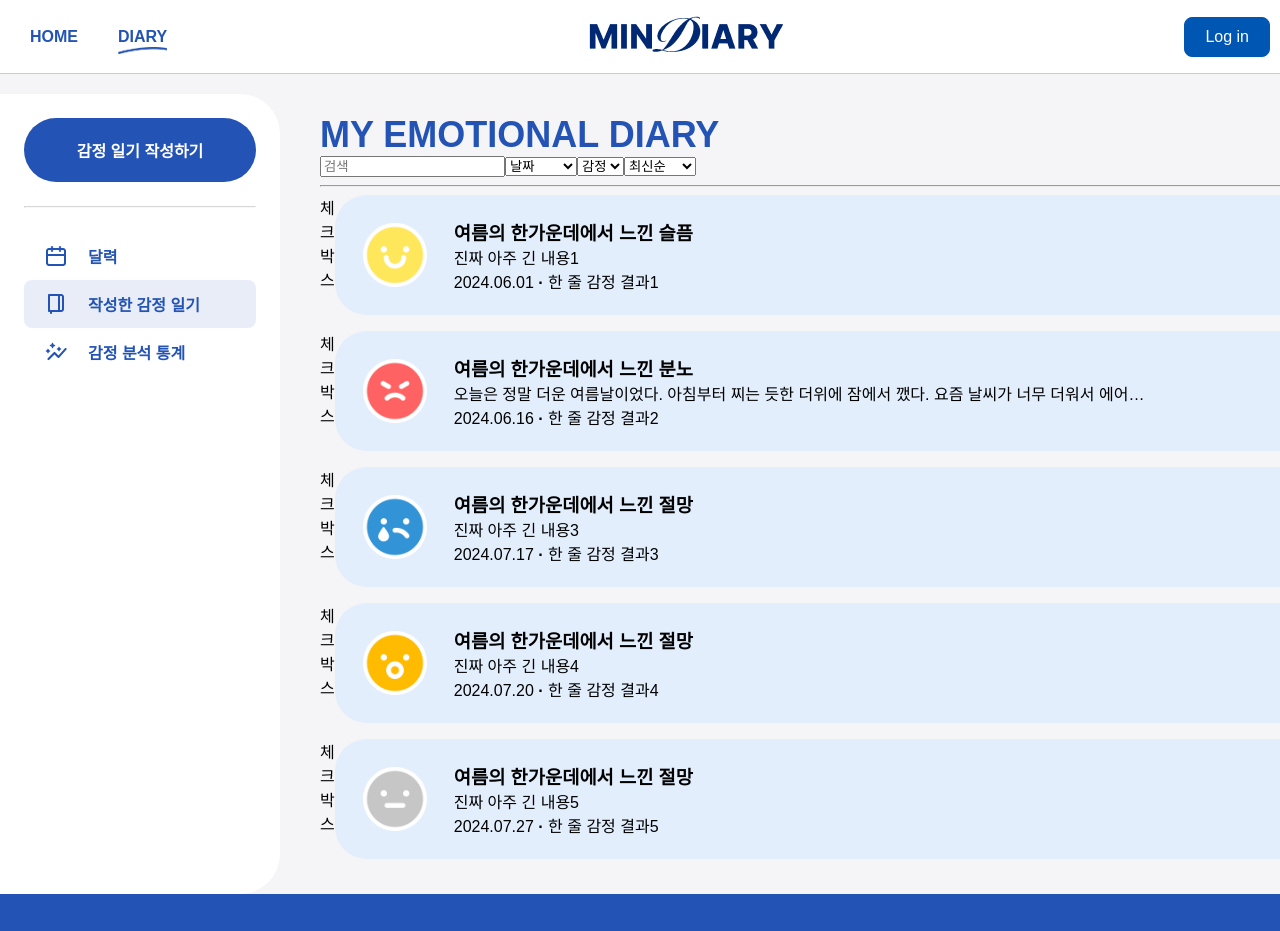
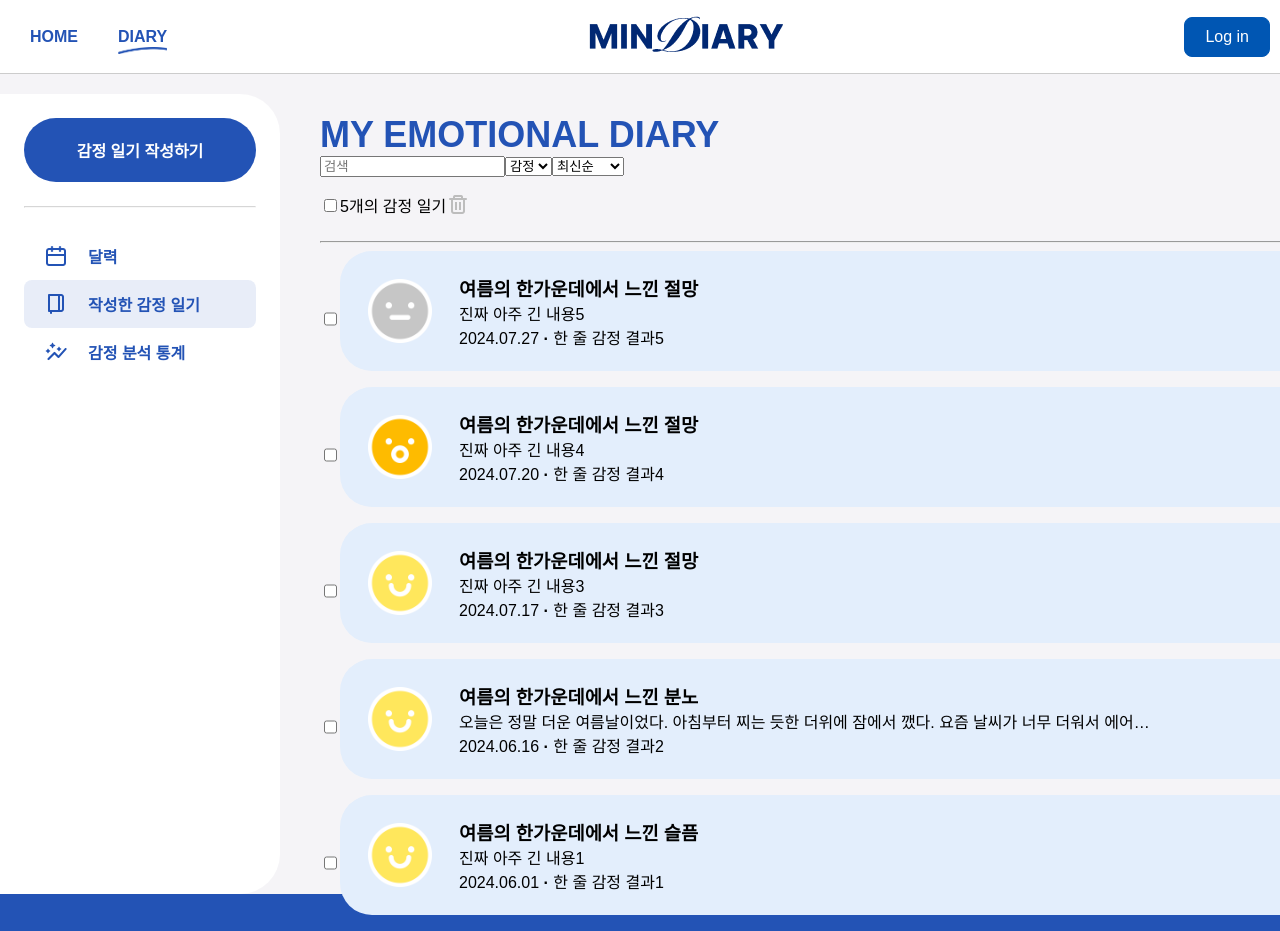
Before and after one commit to yh112/MinDiary_FE, a React (Create React App) app: page /diary in a window 1280 px wide. Both pictures are taken after a click on the item "작성한 감정 일기". Shown: the top 931 px of the page. Before the commit the page ends 894 px from the top, so only its background shows below. Built offline with nearby package versions, Linux system fonts and the light colour scheme; no server answers.

Commit message:
Feat:작성한 감정 일기 정렬,검색 추가

```diff
--- a/src/components/DiaryInfo.jsx
+++ b/src/components/DiaryInfo.jsx
@@ -1,6 +1,5 @@
 import React from 'react';
 import '../styles/DiaryInfo.scss';
-
 
 const DiaryInfo = ({ id, dayDiaryInfo, setDummy, diaryData, setClickDay }) => {
 
--- a/src/components/DiaryList.jsx
+++ b/src/components/DiaryList.jsx
@@ -1,8 +1,50 @@
-import React from 'react';
+import React, { useEffect, useState } from 'react';
 import "../styles/DiaryList.scss";
 import Trash from "../images/DiaryViewImage/Trash.png";
+import Trash1 from "../images/DiaryViewImage/Trash1.png";
+import HappyImage from "../images/Happy.png";
+import AngryImage from "../images/Angry.png";
+import SadImage from "../images/Sad.png";
+import SurprisedImage from "../images/Surprised.png";
+import BoringImage from "../images/Boring.png";
+
+const emotionTypes = {
+    [HappyImage]: 'happy',
+    [AngryImage]: 'angry',
+    [SadImage]: 'sad',
+    [SurprisedImage]: 'surprised',
+    [BoringImage]: 'boring'
+};
 
 const DiaryList = ({ diaryData, setDummy, setCurrentDate, setClickDay, setActiveComponent }) => {
+    const [checkDiarys, setCheckDiarys] = useState([]);
+    const [search, setSearch] = useState('');
+    const [filterDiaryData, setFilterDiaryData] = useState([]);
+    const [sort, setSort] = useState("Recent");
+    const [filterEmotion, setFilterEmotion] = useState("default");
+
+    useEffect(() => {
+        let filteredData = diaryData.filter(diary =>
+            diary.title.includes(search) || diary.content.includes(search)
+        );
+
+        if (filterEmotion !== "default") {
+            filteredData = filteredData.filter(diary =>
+                emotionTypes[diary.emotion_type] === filterEmotion
+            );
+        }
+
+        filteredData.sort((a, b) => {
+            if (sort === "Recent") {
+                return new Date(b.date) - new Date(a.date);
+            } else {
+                return new Date(a.date) - new Date(b.date);
+            }
+        });
+
+        setFilterDiaryData(filteredData);
+        setCheckDiarys([]);
+    }, [search, filterEmotion, sort, diaryData]);
 
     const handleClick = (date) => {
         setCurrentDate(new Date(date));
@@ -16,18 +58,42 @@ const DiaryList = ({ diaryData, setDummy, setCurrentDate, setClickDay, setActive
             item => item.date !== id
         );
         setDummy(nextDummy);
+        setCheckDiarys(prev => prev.filter((checkDate) => checkDate !== id))
+    }
+
+    const onDeleteCheck = () => {
+        const nextDummy = diaryData.filter(
+            diary => !(checkDiarys.includes(diary.date))
+        );
+        setDummy(nextDummy);
+        setCheckDiarys([]);
+    }
+
+    const onCheck = (id, e) => {
+        if (e.target.checked) {
+            setCheckDiarys(prev => [...prev, id])
+        } else {
+            setCheckDiarys(prev => prev.filter((element) => element !== id))
+        }
+    }
+
+    const onAllCheck = (e) => {
+        if (e.target.checked) {
+            const dateArr = [];
+            filterDiaryData.forEach(diary =>
+                dateArr.push(diary.date)
+            );
+            setCheckDiarys(dateArr);
+        } else {
+            setCheckDiarys([]);
+        }
     }
 
     return (
         <div className='diaryList-container'>
             <div className='sort-options'>
-                <input type="text" placeholder='검색' />
-                <select id="sortDate" className='sort-select'>
-                    <option value="" disabled selected>날짜</option>
-                    <option value="Asc">오름차순</option>
-                    <option value="Desc">내림차순</option>
-                </select>
-                <select id="sortEmotion" className='sort-select'>
+                <input type="text" placeholder='검색' value={search} onChange={(e) => { setSearch(e.target.value) }} />
+                <select id="sortEmotion" className='sort-select' value={filterEmotion} onChange={(e) => { setFilterEmotion(e.target.value) }}>
                     <option value="default">감정</option>
                     <option value="happy">행복</option>
                     <option value="angry">분노</option>
@@ -35,18 +101,28 @@ const DiaryList = ({ diaryData, setDummy, setCurrentDate, setClickDay, setActive
                     <option value="surprised">놀람</option>
                     <option value="boring">중립</option>
                 </select>
-                <select id="sortRecent" className='sort-select'>
-                    <option value="recent">최신순</option>
-                    <option value="old">오래된순</option>
+                <select id="sortRecent" className='sort-select' value={sort} onChange={(e) => { setSort(e.target.value) }}>
+                    <option value="Recent">최신순</option>
+                    <option value="Old">오래된순</option>
                 </select>
             </div>
             <div className='diary-container'>
-                <div className='diary-check'></div>
+                <div className='diary-check'>
+                    <input type="checkbox" name="all-check"
+                        onChange={onAllCheck}
+                        checked={(checkDiarys.length === filterDiaryData.length) && filterDiaryData.length}
+                    />
+                    <p>{filterDiaryData.length}개의 감정 일기</p>
+                    <img src={Trash1} onClick={onDeleteCheck} />
+                </div>
                 <hr />
                 <div className='diary-lists'>
-                    {diaryData.map((diary) => (
+                    {filterDiaryData.map((diary) => (
                         <div className='diary-list'>
-                            <div>체크박스</div>
+                            <input type="checkbox"
+                                onChange={(e) => { onCheck(diary.date, e) }}
+                                checked={checkDiarys.includes(diary.date)}
+                            />
                             <div className='diary-box' onClick={() => { handleClick(diary.date) }}>
                                 <img className='diary-emotion' src={diary.emotion_type} />
                                 <div className='diary-content'>
--- a/src/components/DiarySummaryList.jsx
+++ b/src/components/DiarySummaryList.jsx
@@ -2,7 +2,6 @@ import React, { useEffect, useState } from "react";
 import "../styles/DiarySummaryList.scss";
 
 function DiarySummaryList({ diaryData, setDummy, currentDate, setCurrentDate, setClickDay }) {
-  // 정렬 어떻게 할 지 물어보기
   const [sort, setSort] = useState("Asc");
 
   const handleClick = (date) => {
--- a/src/pages/DiaryView.jsx
+++ b/src/pages/DiaryView.jsx
@@ -63,7 +63,7 @@ const CalendarView = () => {
       title: "여름의 한가운데에서 느낀 분노",
       content: "오늘은 정말 더운 여름날이었다. 아침부터 찌는 듯한 더위에 잠에서 깼다. 요즘 날씨가 너무 더워서 에어컨 없이는 버틸 수가 없다. 오전에는 집 근처 카페에 가서 일을 했다. 카페에서 마신 아이스 아메리카노가 시원하고 달콤해서 기분이 좋았다. 카페에서 일하는 동안 생각보다 많은 일을 끝내서 뿌듯했다. 점심으로는 친구와 약속이 있어서 만났는데, 오랜만에 만나서 그런지 수다를 떨다 보니 시간이 금방 갔다. 친구와의 대화는 항상 큰 위안이 된다. 서로의 고민도 나누고, 웃고 떠들면서 한결 마음이 가벼워졌다. 저녁은 집에서 샐러드와 닭가슴살로 간단히 해결했다. 식사 후에는 좋아하는 드라마를 보며 하루를 마무리했다. 드라마를 보면서 잠시나마 현실에서 벗어날 수 있어서 좋았다. 오늘 하루를 이렇게 일기로 쓰면서 정리하니 마음이 한결 가벼워진다.",
       short_emotion: "한 줄 감정 결과2",
-      emotion_type: AngryImage,
+      emotion_type: HappyImage,
       detailed_emotion: '6월 16일의 피드백 내용',
       emotionData: [
         {
@@ -98,7 +98,7 @@ const CalendarView = () => {
       title: "여름의 한가운데에서 느낀 절망",
       content: "진짜 아주 긴 내용3",
       short_emotion: "한 줄 감정 결과3",
-      emotion_type: SadImage,
+      emotion_type: HappyImage,
       detailed_emotion: '7월 17일의 피드백 내용',
       emotionData: [
         {
--- a/src/styles/DiaryList.scss
+++ b/src/styles/DiaryList.scss
@@ -1,3 +1,20 @@
+.diary-container{
+
+    .diary-check {
+        display: flex;
+        align-items: center;
+        img {
+            width: 24px;
+            height: 24px;
+            cursor: pointer;
+
+            &:hover{
+                content: url('../images/DiaryViewImage/Trash.png');
+            }
+        }
+    }
+}
+
 .diary-list{
     display: flex;
 
```
Also changed, not shown: src/images/DiaryViewImage/Trash1.png (added).
